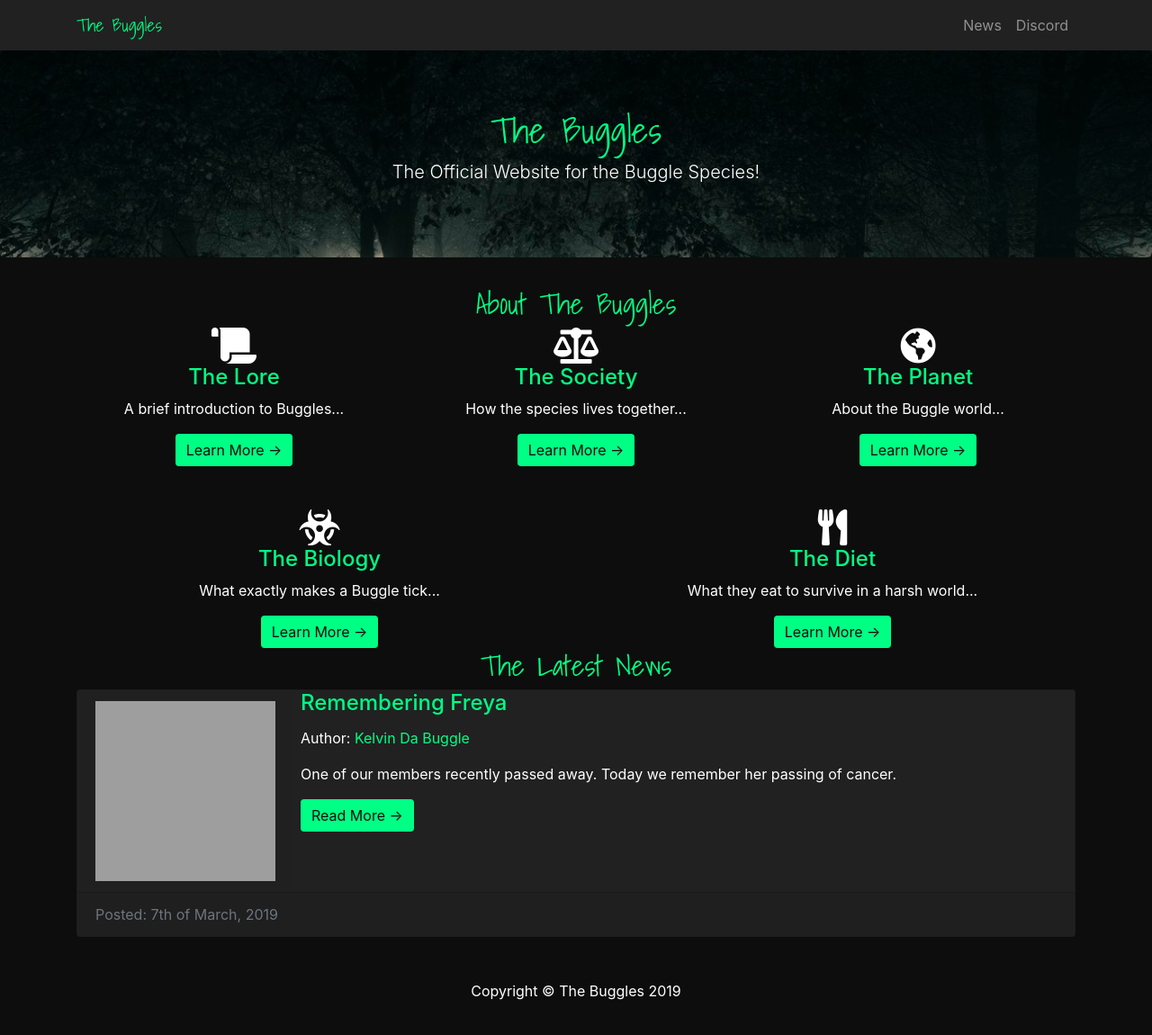
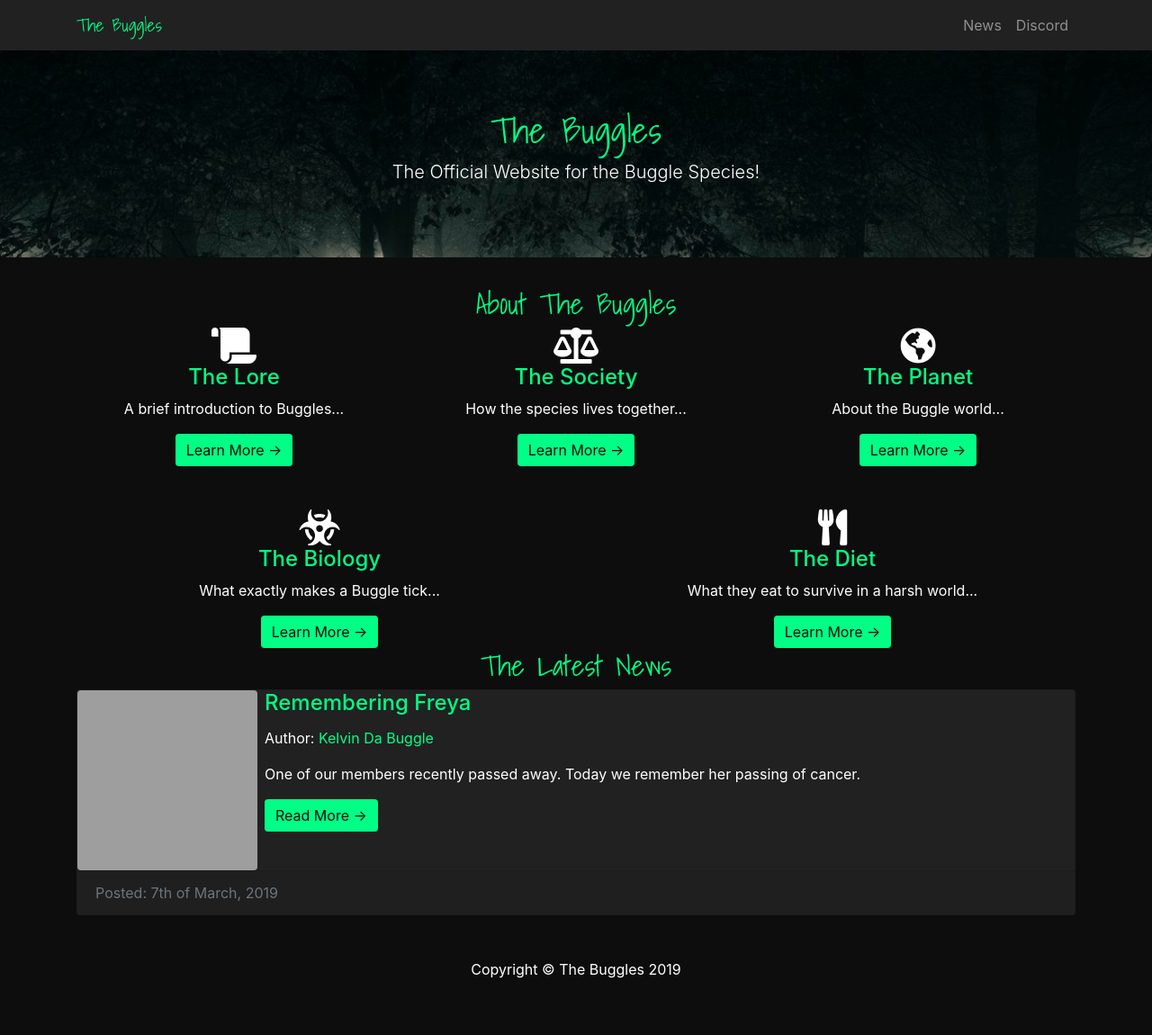
Before and after one commit to bugglespecies/bugglespecies.github.com, a Jekyll site: the page built from index.md, in a window 1280 px wide and 1161 px high. Shown: the top 1150 px of the window at 90% size. Built offline with Jekyll 4.4.1, drawn with Linux system fonts in a browser that asks for light colours; nearby versions of some CDN libraries; grey boxes are pictures that could not be loaded.

Commit message:
Update homepage.html

```diff
--- a/_layouts/homepage.html
+++ b/_layouts/homepage.html
@@ -105,8 +105,8 @@
 		<div class="text-left">
 			{% for post in site.posts limit:8 %}
 			<div class="card flex-row flex-wrap bg-darker">
-				<div class="card-header border-0">
-					<img src="{{ post.image }}" alt="{{ post.title }}" style="width: 200px; height: 200px;">
+				<div class="card-header border-0" style="padding: 0;">
+					<img class="rounded" src="{{ post.image }}" alt="{{ post.title }}" style="width: 200px; height: 200px;">
 				</div>
 				<div class="card-block px-2">
 					<h4 class="card-title text-primary">{{ post.title }}</h4>
```
